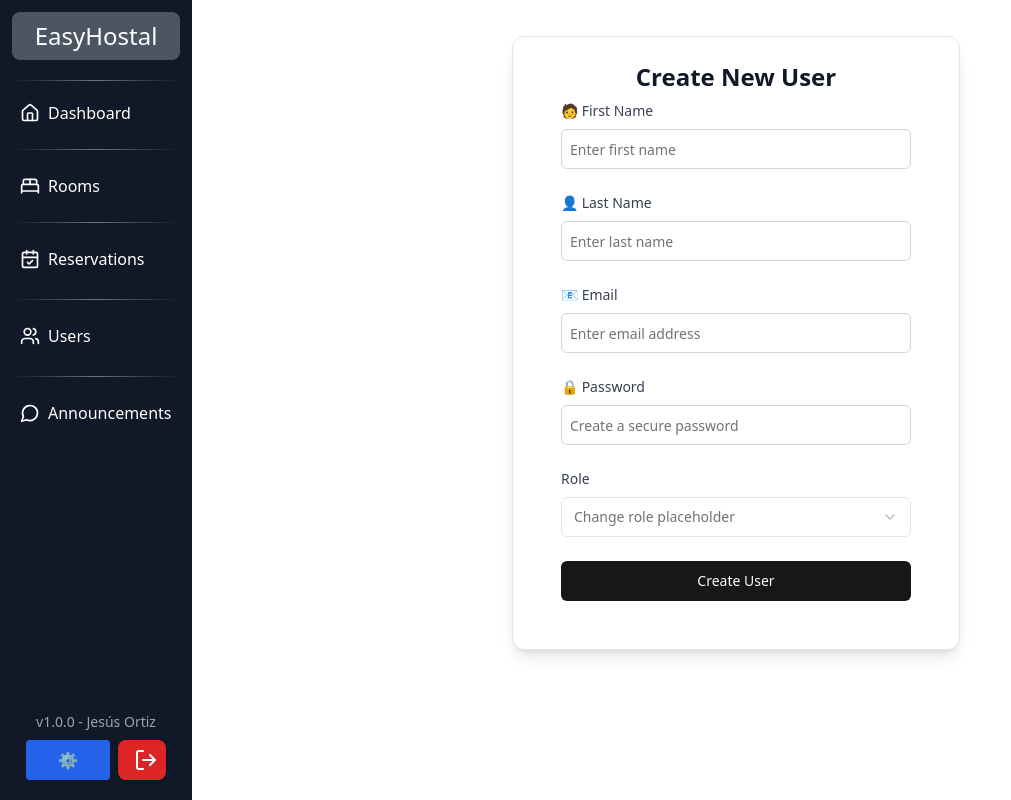
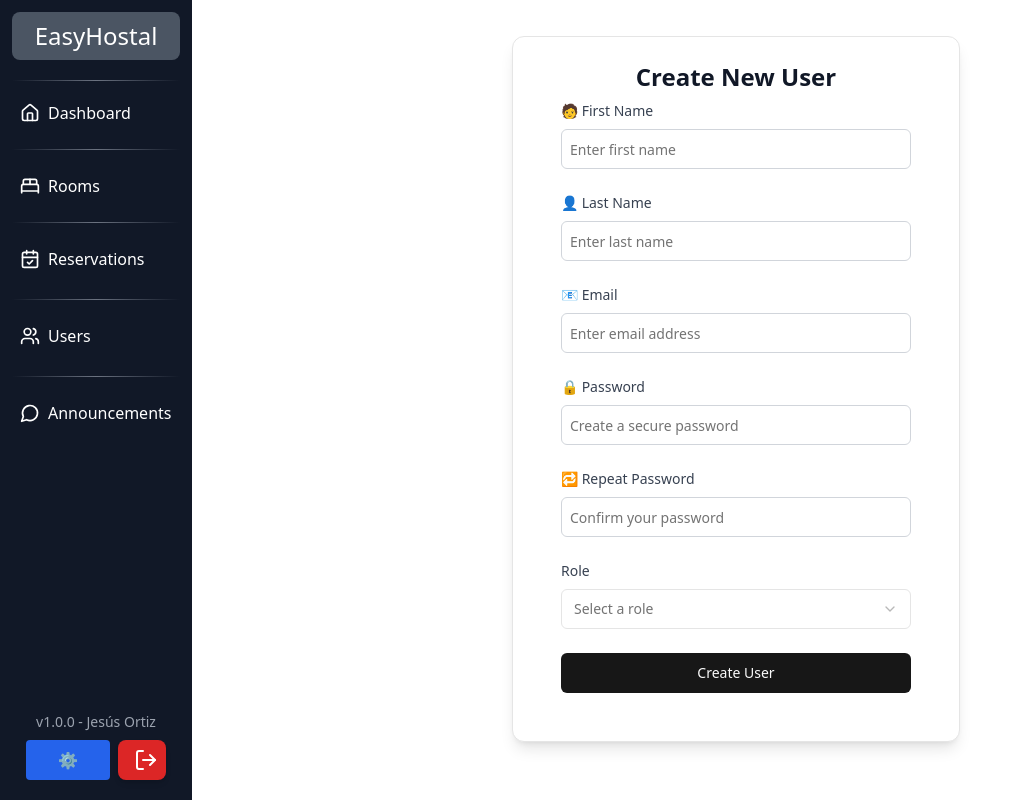
Before and after one commit to ortizzxz/HostalManagementFrontEnd, a React (Vite) app: page /create-user in a window 1280 px wide. Shown: the whole page, without its empty margins (0-1011 px from the left). Built offline with nearby package versions, Linux system fonts and the light colour scheme; no server answers; sample sign-in values are in the browser's storage.

Commit message:
UI: CreateReservation CreateRoom

```diff
--- a/src/api/roomApi.ts
+++ b/src/api/roomApi.ts
@@ -15,7 +15,7 @@ export interface Room {
   capacity: string | number;
   baseRate: string | number;
   state: string;
-  tenantDTO: TenantDTO; // Now tenant is a TenantDTO object
+  tenant: TenantDTO; // Now tenant is a TenantDTO object
 }
 
 // Get all Rooms
--- a/src/components/forms/create/CreateReservationForm.tsx
+++ b/src/components/forms/create/CreateReservationForm.tsx
@@ -16,7 +16,7 @@ interface RoomFromApi {
   capacity: string | number;
   baseRate: string | number;
   state: string;
-  tenantDTO: TenantDTO;
+  tenant: TenantDTO;
 }
 
 interface TenantDTO {
@@ -88,7 +88,7 @@ const CreateReservationForm: React.FC = () => {
           capacity: Number(room.capacity),
           baseRate: Number(room.baseRate),
           state: room.state,
-          tenantDTO: room.tenantDTO?.id ? { id: room.tenantDTO.id } : { id: 0 },
+          tenantDTO: room.tenant?.id ? { id: room.tenant.id } : { id: 0 },
         }));
         setRooms(normalizedRooms);
       } catch (error) {
--- a/src/components/forms/create/CreateRoomForm.tsx
+++ b/src/components/forms/create/CreateRoomForm.tsx
@@ -8,7 +8,6 @@ import { createRoom } from "../../../api/roomApi.js";
 import { useTranslation } from "react-i18next";
 import { useNavigate } from "react-router-dom";
 
-// --- Form types ---
 interface RoomFormData {
   number: string;
   type: string;
@@ -19,7 +18,6 @@ interface RoomFormData {
 
 type RoomFormErrors = Partial<Record<keyof RoomFormData, string>>;
 
-// --- Component ---
 const CreateRoomForm: React.FC = () => {
   const navigate = useNavigate();
   const { t } = useTranslation();
@@ -36,29 +34,53 @@ const CreateRoomForm: React.FC = () => {
   const [loading, setLoading] = useState(false);
   const [apiError, setApiError] = useState<string | null>(null);
 
-  // --- Validation ---
+  // --- Single field validation ---
+  const validateField = (name: keyof RoomFormData, value: string): string | undefined => {
+    switch (name) {
+      case "number":
+        if (!value.trim()) return "⚠️ Room number is required.";
+        break;
+      case "type":
+        if (!value.trim()) return "⚠️ Room type is required.";
+        if (value.trim().length <= 4 ) return "⚠️ Room Type should be self-explanatory.";
+        break;
+      case "capacity":
+        if (!value || isNaN(Number(value)))
+        return "⚠️ Valid capacity is required.";
+        if (Number(value) <= 0 || Number(value) > 20)
+        return "⚠️ Capacity not allowed (1 - 20).";
+        break;
+      case "baseRate":
+        if (!value || isNaN(Number(value)) || Number(value) <= 0 )
+          return "⚠️ Valid base rate is required.";
+        break;
+      default:
+        return undefined;
+    }
+    return undefined;
+  };
+
+  // --- Validate all fields ---
   const validateForm = (): boolean => {
     const newErrors: RoomFormErrors = {};
-
-    if (!formData.number.trim()) newErrors.number = "⚠️ Room number is required.";
-    if (!formData.type.trim()) newErrors.type = "⚠️ Room type is required.";
-
-    const capacityNum = Number(formData.capacity);
-    if (!formData.capacity || isNaN(capacityNum) || capacityNum <= 0)
-      newErrors.capacity = "⚠️ Valid capacity is required.";
-
-    const baseRateNum = Number(formData.baseRate);
-    if (!formData.baseRate || isNaN(baseRateNum) || baseRateNum <= 0)
-      newErrors.baseRate = "⚠️ Valid base rate is required.";
-
+    (Object.keys(formData) as (keyof RoomFormData)[]).forEach((key) => {
+      const error = validateField(key, formData[key]);
+      if (error) newErrors[key] = error;
+    });
     setErrors(newErrors);
     return Object.keys(newErrors).length === 0;
   };
 
-  // --- Handle input ---
+  // --- Live validation on input change ---
   const handleChange = (e: ChangeEvent<HTMLInputElement>) => {
     const { name, value } = e.target;
     setFormData((prev) => ({ ...prev, [name]: value }));
+
+    // Validate this field only
+    setErrors((prevErrors) => ({
+      ...prevErrors,
+      [name]: validateField(name as keyof RoomFormData, value),
+    }));
   };
 
   // --- Submit handler ---
@@ -72,13 +94,14 @@ const CreateRoomForm: React.FC = () => {
     const tenantId = Number(localStorage.getItem("tenantId"));
 
     try {
+      console.log('Tenant ID: ', tenantId);
       await createRoom({
         number: formData.number.trim(),
         type: formData.type.trim(),
         capacity: Number(formData.capacity),
         baseRate: Number(formData.baseRate),
         state: formData.state,
-        tenantDTO:{id: tenantId},
+        tenant: { id: tenantId },
       });
 
       alert("🏨 Room created successfully!");
@@ -89,7 +112,7 @@ const CreateRoomForm: React.FC = () => {
         baseRate: "",
         state: "DISPONIBLE",
       });
-
+      setErrors({});
       navigate("/rooms");
     } catch (error) {
       console.error("Error creating room:", error);
@@ -107,7 +130,6 @@ const CreateRoomForm: React.FC = () => {
         </h1>
         <CardContent>
           <form onSubmit={handleSubmit} className="space-y-6">
-
             {/* Room Number */}
             <div>
               <Label htmlFor="number" className="text-sm font-medium my-2 block">
--- a/src/components/forms/create/CreateUserForm.tsx
+++ b/src/components/forms/create/CreateUserForm.tsx
@@ -17,8 +17,17 @@ import { redirect } from "react-router-dom";
 
 interface MyJwtPayload {
   tenantId?: string | number;
-  // add other custom claims if needed
 }
+
+type FormFields = {
+  name: string;
+  lastname: string;
+  email: string;
+  password: string;
+  repeatPassword: string;
+  rol: string;
+  tenant: number;
+};
 
 const CreateUserForm = () => {
   const token = localStorage.getItem("token") || "";
@@ -36,59 +45,148 @@ const CreateUserForm = () => {
     console.error("Invalid token", err);
   }
 
-  const [formData, setFormData] = useState({
+  const [formData, setFormData] = useState<FormFields>({
     name: "",
     lastname: "",
     email: "",
     password: "",
+    repeatPassword: "",
     rol: "",
     tenant: tenantId,
   });
+
   const [errors, setErrors] = useState<{ [key: string]: string }>({});
   const [loading, setLoading] = useState(false);
   const [apiError, setApiError] = useState<string | null>(null);
 
-  const validateForm = () => {
+  // Single field validation
+  const validateField = (
+    name: keyof FormFields,
+    value: string,
+    formData: FormFields
+  ): string | undefined => {
+    switch (name) {
+      case "name":
+        if (!value.trim()) return "⚠️ Name is required.";
+        break;
+      case "lastname":
+        if (!value.trim()) return "⚠️ Lastname is required.";
+        break;
+      case "email":
+        if (!/\S+@\S+\.\S+/.test(value)) return "⚠️ Valid email is required.";
+        break;
+      case "password":
+        if (value.length < 8)
+          return "⚠️ Password must be at least 8 characters.";
+        break;
+      case "repeatPassword":
+        if (value !== formData.password) return "⚠️ Passwords do not match.";
+        break;
+      case "rol":
+        if (!value.trim()) return "⚠️ Role is required.";
+        break;
+    }
+    return undefined;
+  };
+
+  // Full form validation
+  const validateForm = (): boolean => {
     const newErrors: { [key: string]: string } = {};
-    if (!formData.name.trim()) newErrors.name = "Name is required.";
-    if (!formData.lastname.trim()) newErrors.lastname = "Lastname is required.";
-    if (!formData.email.trim() || !/\S+@\S+\.\S+/.test(formData.email)) {
-      newErrors.email = "Valid email is required.";
-    }
-    if (!formData.password.trim() || formData.password.length < 8) {
-      newErrors.password = "Password must be at least 8 characters.";
-    }
-    if (!formData.rol.trim()) newErrors.rol = "Role is required.";
+    (Object.keys(formData) as (keyof FormFields)[]).forEach((key) => {
+      if (key === "tenant") return;
+      const error = validateField(key, formData[key], formData);
+      if (error) newErrors[key] = error;
+    });
     setErrors(newErrors);
     return Object.keys(newErrors).length === 0;
   };
 
-  const handleChange = (e: React.ChangeEvent<HTMLInputElement | HTMLSelectElement>) => {
-    setFormData({ ...formData, [e.target.name]: e.target.value });
+  // Handle input changes with live validation
+  const handleChange = (e: React.ChangeEvent<HTMLInputElement>) => {
+    const { name, value } = e.target;
+    setFormData((prev) => {
+      const newFormData = { ...prev, [name]: value };
+
+      // Validate current field
+      const currentError = validateField(
+        name as keyof FormFields,
+        value,
+        newFormData
+      );
+
+      // Validate password match if changing password fields
+      let repeatPasswordError: string | undefined;
+      if (name === "password" || name === "repeatPassword") {
+        const otherField = name === "password" ? "repeatPassword" : "password";
+        repeatPasswordError = validateField(
+          otherField,
+          newFormData[otherField],
+          newFormData
+        );
+      }
+
+      setErrors((prevErrors) => {
+        // Start with previous errors, but as a shallow copy
+        const updatedErrors = { ...prevErrors };
+
+        // Handle current field
+        if (currentError) {
+          updatedErrors[name] = currentError;
+        } else {
+          delete updatedErrors[name];
+        }
+
+        // Handle repeatPassword or password match error
+        if (name === "password" || name === "repeatPassword") {
+          const otherField =
+            name === "password" ? "repeatPassword" : "password";
+          if (repeatPasswordError) {
+            updatedErrors[otherField] = repeatPasswordError;
+          } else {
+            delete updatedErrors[otherField];
+          }
+        }
+
+        return updatedErrors;
+      });
+
+      return newFormData;
+    });
   };
 
-  type FieldName = keyof typeof formData;
+  // Handle select changes
+  const handleSelectChange = (value: string) => {
+    setFormData((prev) => {
+      const newFormData = { ...prev, rol: value };
+      setErrors((prevErrors) => {
+        const error = validateField("rol", value, newFormData);
+        const updatedErrors = { ...prevErrors };
+        if (error) {
+          updatedErrors.rol = error;
+        } else {
+          delete updatedErrors.rol;
+        }
+        return updatedErrors;
+      });
+      return newFormData;
+    });
+  };
+
+  type FieldName = keyof Omit<FormFields, "tenant">;
 
   const fields: { name: FieldName; label: string; placeholder: string }[] = [
-    {
-      name: "name",
-      label: "🧑 First Name",
-      placeholder: "Enter first name",
-    },
-    {
-      name: "lastname",
-      label: "👤 Last Name",
-      placeholder: "Enter last name",
-    },
-    {
-      name: "email",
-      label: "📧 Email",
-      placeholder: "Enter email address",
-    },
+    { name: "name", label: "🧑 First Name", placeholder: "Enter first name" },
+    { name: "lastname", label: "👤 Last Name", placeholder: "Enter last name" },
+    { name: "email", label: "📧 Email", placeholder: "Enter email address" },
     {
       name: "password",
       label: "🔒 Password",
       placeholder: "Create a secure password",
+    },
+    {
+      name: "repeatPassword",
+      label: "🔁 Repeat Password",
+      placeholder: "Confirm your password",
     },
   ];
 
@@ -98,18 +196,21 @@ const CreateUserForm = () => {
     setLoading(true);
     setApiError(null);
     try {
-      await createUser(formData);
+      const { repeatPassword, ...userData } = formData;
+      await createUser(userData);
       alert("User created successfully!");
       setFormData({
         name: "",
         lastname: "",
         email: "",
         password: "",
+        repeatPassword: "",
         rol: "",
         tenant: tenantId,
       });
+      setErrors({});
     } catch (error) {
-      setApiError("Failed to create user. Please try again.");
+      setApiError("❌ Failed to create user. Please try again.");
       console.log(error);
     } finally {
       setLoading(false);
@@ -133,7 +234,11 @@ const CreateUserForm = () => {
                   {label}
                 </Label>
                 <Input
-                  type={name === "password" ? "password" : "text"}
+                  type={
+                    name === "password" || name === "repeatPassword"
+                      ? "password"
+                      : "text"
+                  }
                   id={name}
                   name={name}
                   value={formData[name]}
@@ -156,14 +261,9 @@ const CreateUserForm = () => {
               >
                 Role
               </Label>
-              <Select
-                value={formData.rol}
-                onValueChange={(value) =>
-                  setFormData({ ...formData, rol: value })
-                }
-              >
-                <SelectTrigger>
-                  <SelectValue placeholder="Change role placeholder" />
+              <Select value={formData.rol} onValueChange={handleSelectChange}>
+                <SelectTrigger className={errors.rol ? "border-red-500" : ""}>
+                  <SelectValue placeholder="Select a role" />
                 </SelectTrigger>
                 <SelectContent>
                   <SelectItem value="admin">Admin</SelectItem>
--- a/src/components/forms/update/UpdateRoomForm.tsx
+++ b/src/components/forms/update/UpdateRoomForm.tsx
@@ -10,6 +10,8 @@ import {
   Settings,
   Loader2,
   Save,
+  CheckCircle,
+  XCircle,
 } from "lucide-react";
 
 interface TenantDTO {
@@ -23,7 +25,7 @@ export interface Room {
   capacity: string | number;
   baseRate: string | number;
   state: string;
-  tenantDTO: TenantDTO;
+  tenant: TenantDTO;
 }
 
 const UpdateRoomForm = () => {
@@ -34,9 +36,11 @@ const UpdateRoomForm = () => {
     capacity: "",
     baseRate: "",
     state: "",
-    tenantDTO: { id: 0 },
+    tenant: { id: 0 },
   });
   const [loading, setLoading] = useState(true);
+  const [successMessage, setSuccessMessage] = useState<string | null>(null);
+  const [errorMessage, setErrorMessage] = useState<string | null>(null);
   const { t } = useTranslation();
   const navigate = useNavigate();
 
@@ -51,13 +55,14 @@ const UpdateRoomForm = () => {
         }
       } catch (err) {
         console.error("Error fetching room:", err);
+        setErrorMessage(t("room.fetch_error") || "Error fetching room data.");
       } finally {
         setLoading(false);
       }
     };
 
     fetchRoom();
-  }, [id]);
+  }, [id, t]);
 
   const handleChange = (e: React.ChangeEvent<HTMLInputElement | HTMLSelectElement>) => {
     const { name, value } = e.target;
@@ -66,24 +71,45 @@ const UpdateRoomForm = () => {
 
   const handleSubmit = async (e: React.FormEvent) => {
     e.preventDefault();
+    setSuccessMessage(null);
+    setErrorMessage(null);
     try {
-      await updateRoom(Number(id), { ...room, tenantDTO: room.tenantDTO ?? null });
+      await updateRoom(Number(id), { ...room, tenant: room.tenant ?? null });
+      setSuccessMessage(t("room.update_success") || "Room updated successfully!");
+      setTimeout(() => {
+        setSuccessMessage(null);
         navigate("/rooms");
+      }, 2000);
     } catch (err) {
       console.error("Failed to update room", err);
+      setErrorMessage(t("room.update_error") || "Failed to update room. Please try again.");
+      setTimeout(() => setErrorMessage(null), 3000);
     }
   };
 
-  if (loading) {
   return (
+    <div className="relative">
+      {/* Success Toast */}
+      {successMessage && (
+        <div className="fixed top-6 right-6 z-50 bg-green-100 text-green-800 dark:bg-green-900 dark:text-green-300 px-5 py-3 rounded-lg shadow-lg flex items-center space-x-3 max-w-xs animate-fade-in">
+          <CheckCircle className="w-6 h-6 flex-shrink-0" />
+          <span>{successMessage}</span>
+        </div>
+      )}
+      {/* Error Toast */}
+      {errorMessage && (
+        <div className="fixed top-6 right-6 z-50 bg-red-100 text-red-800 dark:bg-red-900 dark:text-red-300 px-5 py-3 rounded-lg shadow-lg flex items-center space-x-3 max-w-xs animate-fade-in">
+          <XCircle className="w-6 h-6 flex-shrink-0" />
+          <span>{errorMessage}</span>
+        </div>
+      )}
+
+      {loading ? (
         <div className="flex items-center justify-center mt-10">
           <Loader2 className="animate-spin mr-2" />
           {t("loading")}
         </div>
-    );
-  }
-
-  return (
+      ) : (
         <div className="max-w-2xl mx-auto p-6 bg-gray-100 dark:bg-gray-800 rounded-2xl shadow-xl border">
           <h1 className="text-3xl font-bold mb-6 text-center text-gray-800 dark:text-white">
             {t("room.update")}
@@ -177,6 +203,8 @@ const UpdateRoomForm = () => {
             </button>
           </form>
         </div>
+      )}
+    </div>
   );
 };
 
--- a/src/locales/en.json
+++ b/src/locales/en.json
@@ -140,7 +140,7 @@
   "delete": {
     "verification_room": "Are you sure you want to delete Room #{{roomNumber}}?",
     "verification_announcement": "Are you sure you want to delete Announcement #{{announcementNumber}}?",
-    "verification_user": "Are you sure you want to delete User #{{userNumber}}?"
+    "verification_user": "Are you sure you want to delete User {{userName}} {{userLastname}}?"
   },
   "common": {
     "save": "Save",
--- a/src/locales/es.json
+++ b/src/locales/es.json
@@ -126,7 +126,7 @@
   "delete": {
     "verification_room": "¿Está seguro que desea eliminar la Habitación #{{roomNumber}}?",
     "verification_announcement": "¿Está seguro que desea eliminar el Anuncio #{{announcementNumber}}?",
-    "verification_user": "¿Está seguro que desea eliminar el Usuario #{{userNumber}}?"
+    "verification_user": "¿Está seguro que desea eliminar al Usuario {{userName}} {{userLastname}}?"
   },
   "common": {
     "save": "Guardar",
--- a/src/pages/Users.tsx
+++ b/src/pages/Users.tsx
@@ -189,7 +189,8 @@ const Users = () => {
         isOpen={showDeleteModal}
         onClose={() => setShowDeleteModal(false)}
         onConfirm={confirmDeleteUser}
-        userId={userToDelete?.id ?? ""}
+        userName={userToDelete?.name ?? ""}
+        userLastname={userToDelete?.lastname ?? ""}
       />
     </div>
   );
```
Also changed, not shown: src/components/forms/create/DeleteUserForm.tsx (+4 -3 lines). Lines whose indentation alone changed are shown as unchanged.
